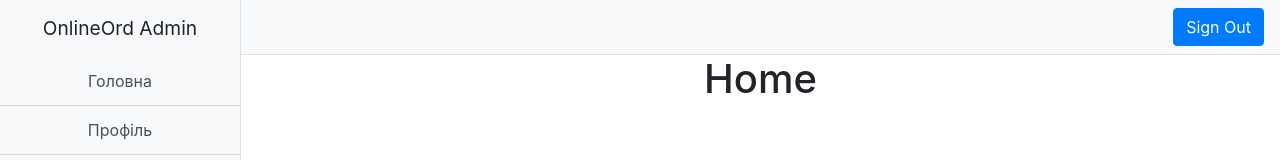
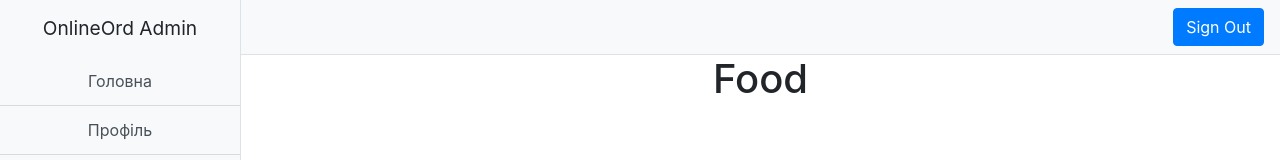
Before and after one commit to onlineord-dev/onlineord-admin, a React (Create React App) app: page /food in a window 1280 px wide. Shown: the top 160 px of the page. Built offline with nearby package versions, Linux system fonts and the light colour scheme.

Commit message:
Remove Pages

```diff
--- a/src/App.js
+++ b/src/App.js
@@ -6,11 +6,9 @@ import {
     Link
 } from "react-router-dom";
 import Home from './components/Home';
-import Dashboard from './components/Dashboard';
 import Menu from './components/Menu';
-import Orders from './components/Orders';
+import Food from './components/Food';
 import Profile from './components/Profile';
-import Status from './components/Status';
 
 
 function App() {
@@ -23,9 +21,9 @@ function App() {
                     <div className="sidebar-heading">OnlineOrd Admin</div>
                     <div className="list-group list-group-flush">
                         <Link to="/" className="list-group-item list-group-item-action bg-light">Головна</Link>
-                        <Link to="/dashboard" className="list-group-item list-group-item-action bg-light">Профіль</Link>
+                        <Link to="/profile" className="list-group-item list-group-item-action bg-light">Профіль</Link>
                         <Link to="/menu" className="list-group-item list-group-item-action bg-light">Список Меню</Link>
-                        <Link to="/orders" className="list-group-item list-group-item-action bg-light">Страви</Link>
+                        <Link to="/food" className="list-group-item list-group-item-action bg-light">Страви</Link>
                     </div>
                 </div>{/*#sidebar-wrapper*/}
 
@@ -40,20 +38,14 @@ function App() {
 
                     <div className="container-fluid">
                         <Switch>
-                            <Route path="/dashboard">
-                                <Dashboard />
-                            </Route>
                             <Route path="/menu">
                                 <Menu />
                             </Route>
-                            <Route path="/orders">
-                                <Orders />
+                            <Route path="/food">
+                                <Food />
                             </Route>
                             <Route path="/profile">
                                 <Profile />
-                            </Route>
-                            <Route path="/status">
-                                <Status />
                             </Route>
                             <Route path="/">
                                 <Home />
--- a/src/components/Dashboard.js
+++ /dev/null
@@ -1,11 +0,0 @@
-import React from "react";
-
-function Dashboard() {
-    return (
-        <div className="Dashboard">
-            <h1>Dashboard</h1>
-        </div>
-    );
-}
-
-export default Dashboard;
--- /dev/null
+++ b/src/components/Food.js
@@ -0,0 +1,11 @@
+import React from "react";
+
+function Food() {
+    return (
+        <div className="Food">
+            <h1>Food</h1>
+        </div>
+    );
+}
+
+export default Food;
--- a/src/components/Orders.js
+++ /dev/null
@@ -1,11 +0,0 @@
-import React from "react";
-
-function Orders() {
-    return (
-        <div className="Orders">
-            <h1>Orders</h1>
-        </div>
-    );
-}
-
-export default Orders;
--- a/src/components/Status.js
+++ /dev/null
@@ -1,11 +0,0 @@
-import React from "react";
-
-function Status() {
-    return (
-        <div className="Status">
-            <h1>Status</h1>
-        </div>
-    );
-}
-
-export default Status;
```
